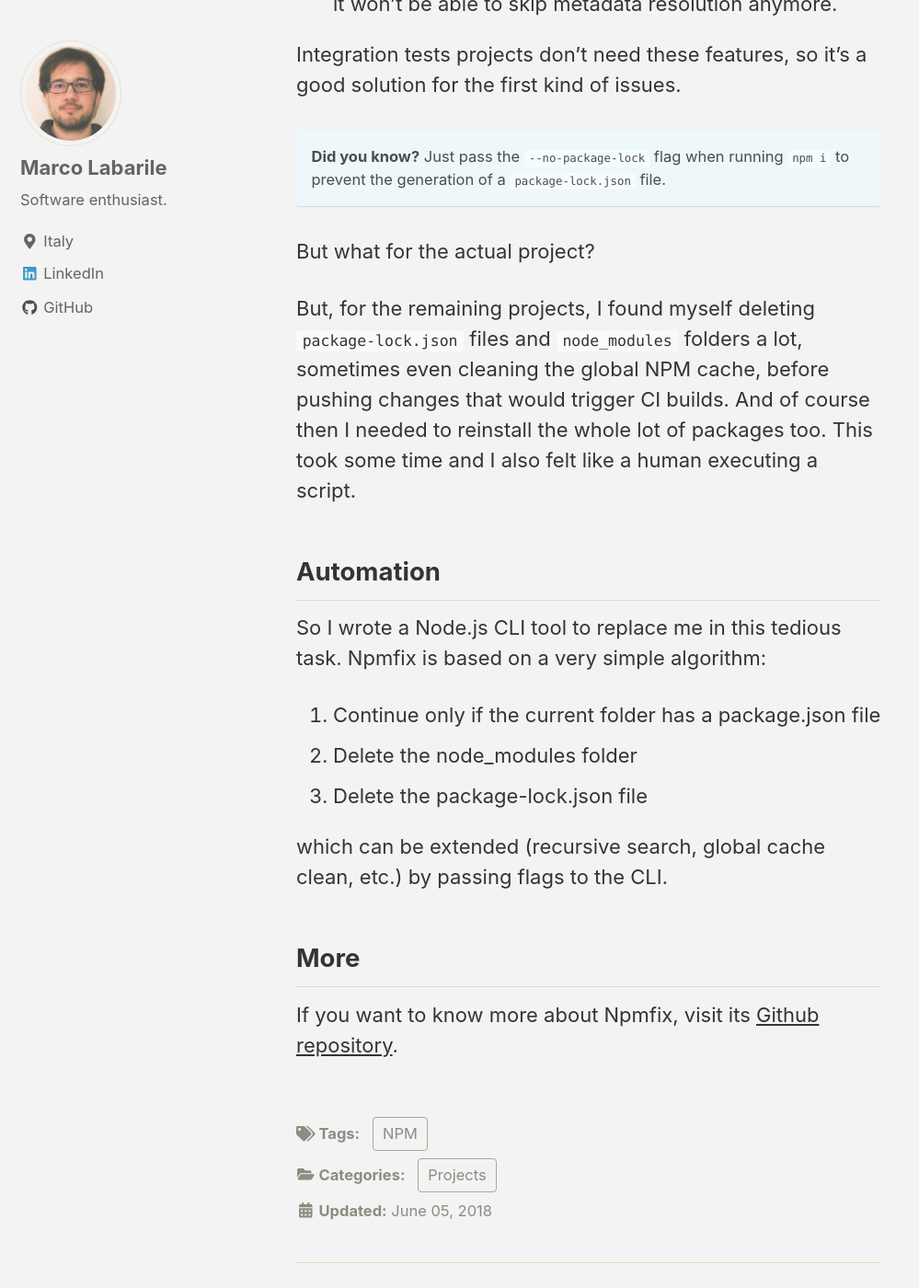
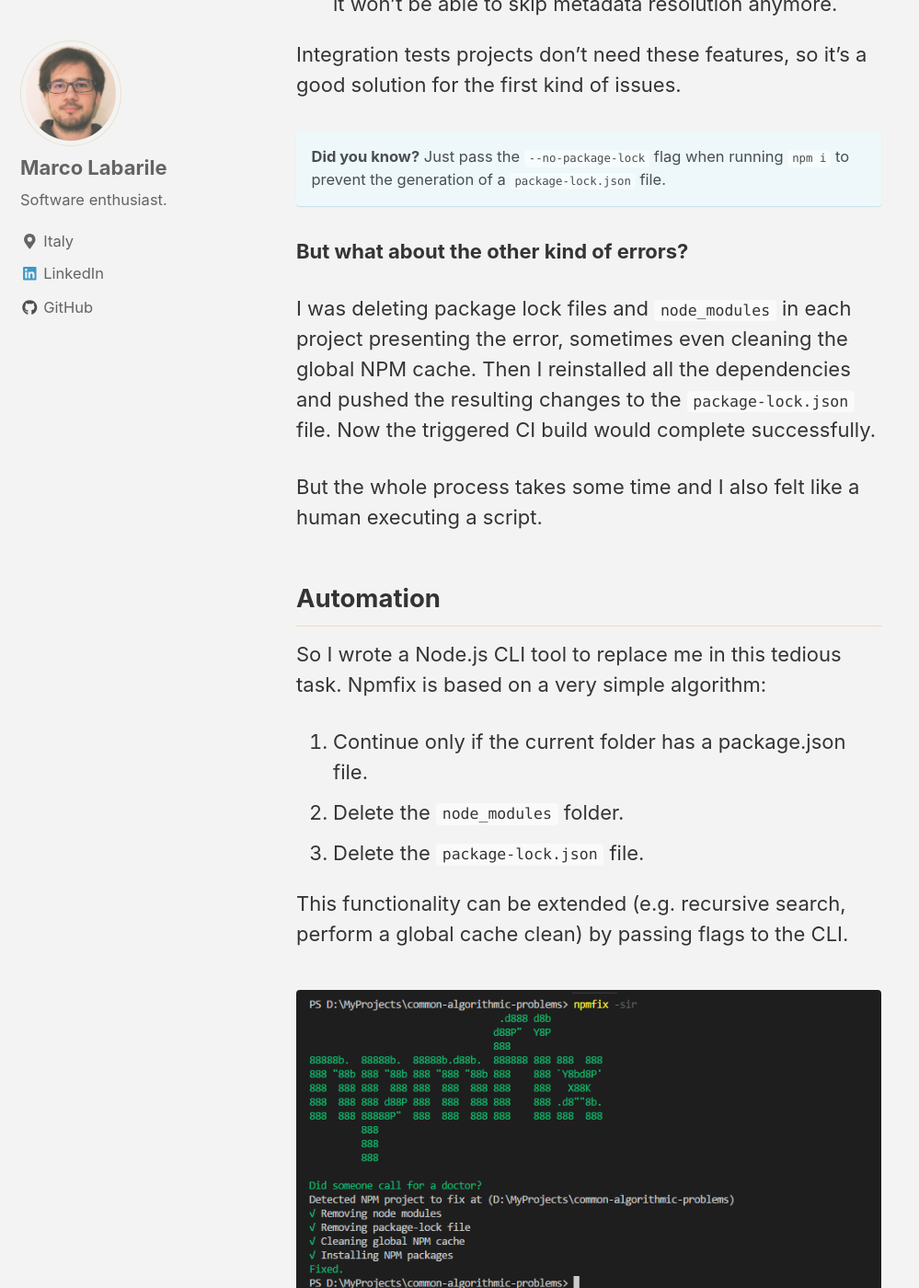
Before and after one commit to labarilem/labarilem.github.io, a Jekyll site: the page built from _posts/2018-06-05-npmfix.md, in a window 1280 px wide and 1400 px high, scrolled down 2405 px. Shown: the whole window at 92% size, without its empty margins (0-999 px from the left). Built offline with Jekyll 4.4.1, drawn with Linux system fonts in a browser that asks for light colours; nearby versions of some CDN libraries; emoji names are drawn with the system emoji font; some of the changed text lies outside the part shown.

Commit message:
completed npmfix

```diff
--- a/_posts/2018-06-05-npmfix.md
+++ b/_posts/2018-06-05-npmfix.md
@@ -24,7 +24,7 @@ And then:
 
 You get:
 
-- *Integrity check failures* in CI builds (error code `EINTEGRITY`).
+- Integrity check failures in CI builds (error code `EINTEGRITY`).
 
 **Did you know?** NPM makes sure that the checksum of a published package matches the checksum of the package you download (or fetch from your local cache) in order to avoid bad surprises after the installation.
 {: .notice--info}
@@ -48,20 +48,24 @@ Integration tests projects don't need these features, so it's a good solution fo
 **Did you know?** Just pass the `--no-package-lock` flag when running `npm i` to prevent the generation of a `package-lock.json` file.
 {: .notice--info}
 
-But what for the actual project?
+**But what about the other kind of errors?**
 
-But, for the remaining projects, I found myself deleting `package-lock.json` files and `node_modules` folders a lot, sometimes even cleaning the global NPM cache, before pushing changes that would trigger CI builds. And of course then I needed to reinstall the whole lot of packages too. This took some time and I also felt like a human executing a script.
+I was deleting package lock files and `node_modules` in each project presenting the error, sometimes even cleaning the global NPM cache. Then I reinstalled all the dependencies and pushed the resulting changes to the `package-lock.json` file. Now the triggered CI build would complete successfully.
+
+But the whole process takes some time and I also felt like a human executing a script.
 
 ## Automation
 
 So I wrote a Node.js CLI tool to replace me in this tedious task. Npmfix is based on a very simple algorithm:
 
-1. Continue only if the current folder has a package.json file
-2. Delete the node_modules folder
-3. Delete the package-lock.json file
+1. Continue only if the current folder has a package.json file.
+2. Delete the `node_modules` folder.
+3. Delete the `package-lock.json` file.
 
-which can be extended (recursive search, global cache clean, etc.) by passing flags to the CLI.
+This functionality can be extended (e.g. recursive search, perform a global cache clean) by passing flags to the CLI.
+
+{% include figure image_path="/assets/images/2018-06-05-npmfix/cli.png" alt="CLI example." %}
 
 ## More
 
-If you want to know more about Npmfix, visit its [Github repository](https://github.com/labarilem/npmfix).
+If you want to know more about Npmfix and its usage, visit its [Github repository](https://github.com/labarilem/npmfix).
```
Also changed, not shown: assets/images/2018-06-05-npmfix/cli.png (added).
